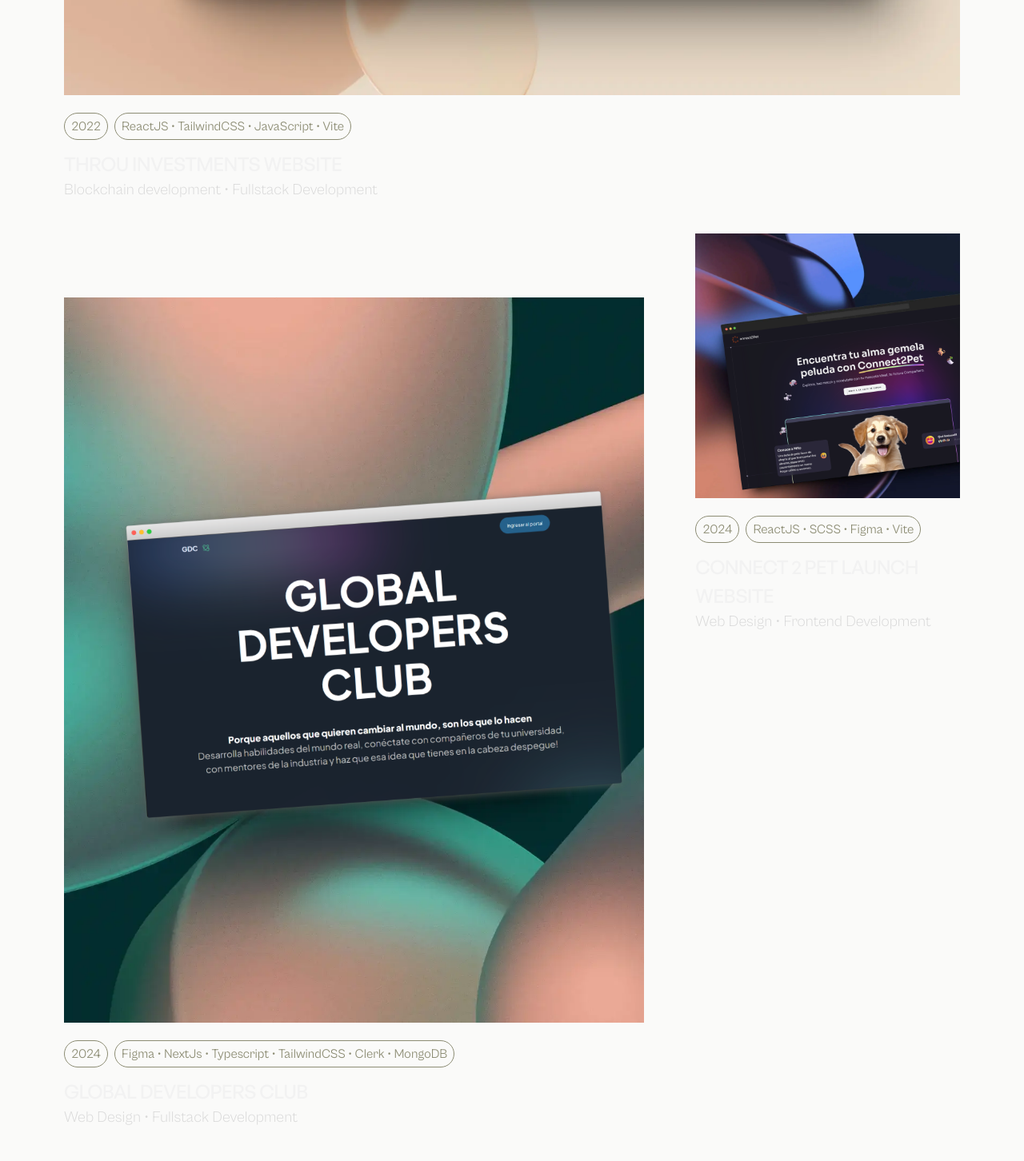
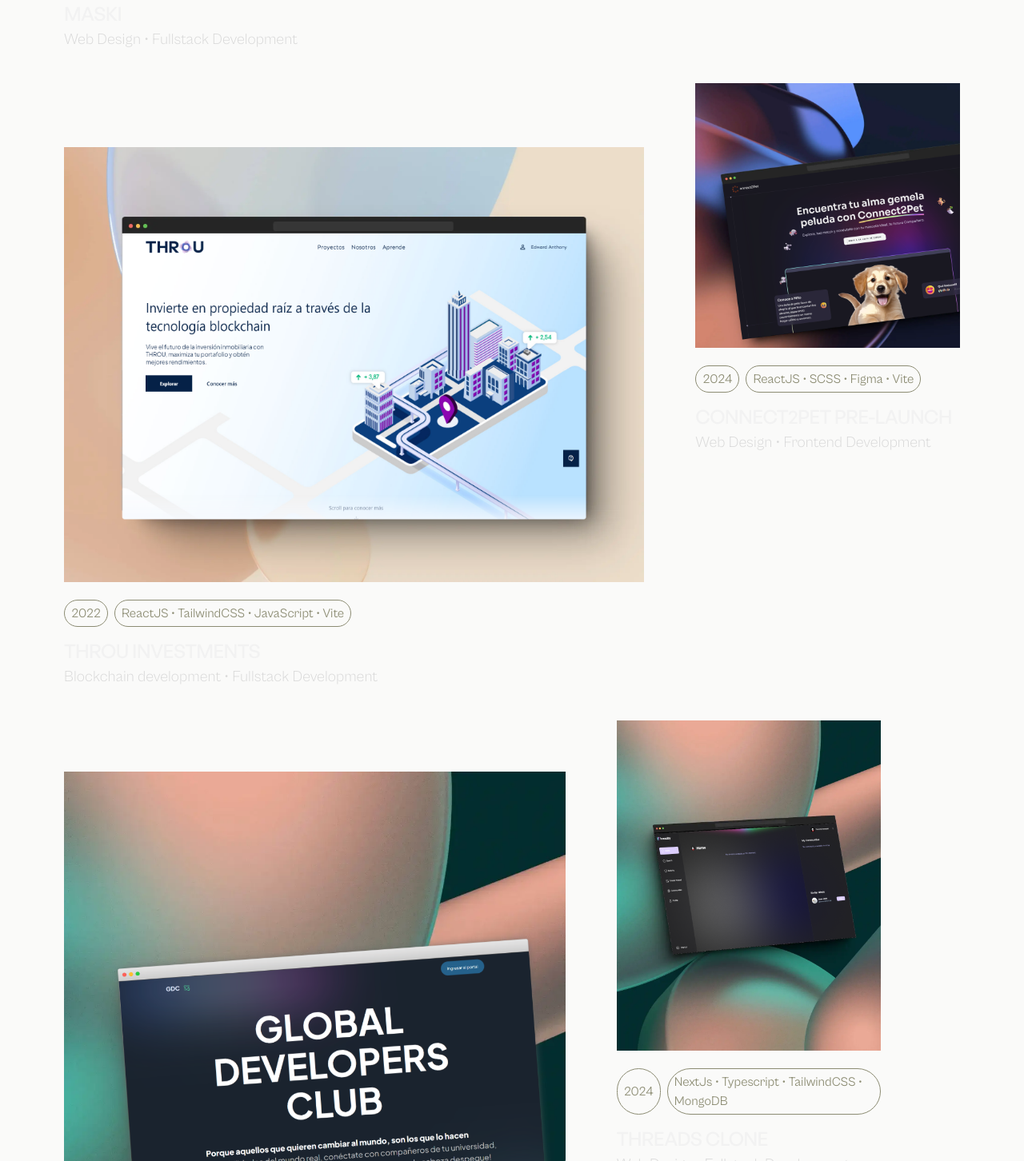
Before and after one commit to Kayeddy/portfolio-v2-web, a React (Vite) app: page /#hero in a window 1280 px wide. Shown: the part 4618-6070 px from the top of the page at 80% size. Built offline with nearby package versions, Linux system fonts and the light colour scheme.

Commit message:
refactor(works): Updated works

```diff
--- a/package.json
+++ b/package.json
@@ -15,6 +15,7 @@
     "@studio-freight/lenis": "^1.0.13",
     "@vercel/analytics": "^1.2.2",
     "@vercel/speed-insights": "^1.0.10",
+    "framer-motion": "^11.2.13",
     "gsap": "^3.11.5",
     "react": "^18.2.0",
     "react-dom": "^18.2.0",
--- a/src/components/homepage/Works.jsx
+++ b/src/components/homepage/Works.jsx
@@ -4,6 +4,7 @@ import throu from "/src/assets/images/throu.webp";
 import gdc from "/src/assets/images/gdc.webp";
 import threadsy from "/src/assets/images/threadsy.webp";
 import c2p_launch from "/src/assets/images/c2p_launch.webp";
+import maski from "/src/assets/images/maski.webp";
 
 import Projects from "../ui/Projects";
 import Heading from "../ui/Heading";
@@ -20,26 +21,30 @@ export default function Works({ forwardedRef, hashRef }) {
           {/* Project #1 */}
           <div className="col-span-1 md:col-span-12">
             <Projects
-              link="https://throu.app"
-              img={throu}
-              alt="Throu Investments Website"
-              name="throu investments website"
-              type="Blockchain development • Fullstack Development"
-              year="2022"
-              tools="ReactJS • TailwindCSS • JavaScript • Vite"
+              link="https://maski.pet"
+              img={maski}
+              alt="Maski"
+              name="Maski"
+              type="Web Design • Fullstack Development"
+              year="2024"
+              tools="Figma • NextJs • Typescript • TailwindCSS • MongoDB"
+              description="Tinder-like app designed to make pet adoption an
+          enjoyable and intuitive experience. Swipe through profiles of adorable
+          pets, just like you would on a dating app, to find the perfect match."
             />
           </div>
 
           {/* Project #2 */}
           <div className="col-span-1 h-fit pt-0 md:col-span-8 md:pt-20">
             <Projects
-              link="globaldeveloperclubs.com"
-              img={gdc}
-              alt="global developers club website"
-              name="Global developers Club"
-              type="Web Design • Fullstack Development"
-              year="2024"
-              tools="Figma • NextJs • Typescript • TailwindCSS • Clerk • MongoDB"
+              link="https://throu.app"
+              img={throu}
+              alt="throu_investments_platform"
+              name="Throu investments"
+              type="Blockchain development • Fullstack Development"
+              year="2022"
+              tools="ReactJS • TailwindCSS • JavaScript • Vite "
+              description="Platform that allows the tokenization of real estate assets, making it easier for investors to buy and sell fractions of properties."
             />
           </div>
 
@@ -48,24 +53,39 @@ export default function Works({ forwardedRef, hashRef }) {
             <Projects
               link="https://connect2pet.app"
               img={c2p_launch}
-              alt="connect2pet launch website"
-              name="connect 2 pet launch website"
+              alt="connect_2_pet_pre_launch_website"
+              name="CONNECT2PET PRE-LAUNCH"
               type="Web Design • Frontend Development"
               year="2024"
               tools="ReactJS • SCSS • Figma • Vite"
+              description="pre-launch website of Maski, formerly known as Connect2Pet. This website was designed to track and engage potential users in the pet adoption community that would be interested in using the official version of the platform."
             />
           </div>
 
           {/* Project #4 */}
           <div className="col-span-1 pt-0 md:col-span-7 md:pt-16">
             <Projects
-              link="https://threads-clone-web.vercel.app"
+              link="https://globaldeveloperclubs.com"
+              img={gdc}
+              alt="personal threads clone website"
+              name="GlOBAL DEVELOPERS CLUB"
+              type="Web Design • Fullstack Development "
+              year="2023"
+              tools="NextJs • Typescript • TailwindCSS • MongoDB"
+              description="At Global Developers Club, we provide exclusive resources and support from our partners to help you and your co-founders or team members take your project to the next level. From the initial idea to a fully developed product, we are here to assist you every step of the way."
+            />
+          </div>
+
+          <div className="col-span-1 h-fit md:col-span-4">
+            <Projects
+              link="https://sunnysidechallenge.netlify.app"
               img={threadsy}
-              alt="personal threads clone website"
-              name="personal threads clone website"
-              type="Fullstack Development"
-              year="2023"
-              tools="NextJs • Typescript • TailwindCSS • Clerk • MongoDB"
+              alt="threads_clone"
+              name="THREADS CLONE"
+              type="Web Design • Fullstack Development "
+              year="2024"
+              tools="NextJs • Typescript • TailwindCSS • MongoDB"
+              description="A personal project designed as a copy of Meta's Threads platform with additional functionalities."
             />
           </div>
 
@@ -80,18 +100,6 @@ export default function Works({ forwardedRef, hashRef }) {
               tools="ReactJS • SCSS • Figma • Vite"
             />
           </div> */}
-
-          {/* <div className="col-span-1 h-fit md:col-span-4">
-            <Projects
-              link="https://sunnysidechallenge.netlify.app"
-              img={c2p_launch}
-              alt="sunnyside project mockup"
-              name="SUNNYSIDE LANDING PAGE"
-              type="Frontend Development"
-              year="2022"
-              tools="HTML • TailwindCSS • JavaScript"
-            />
-          </div> */}
         </div>
       </section>
     </div>
--- a/src/components/ui/Projects.jsx
+++ b/src/components/ui/Projects.jsx
@@ -1,12 +1,33 @@
+import { AnimatePresence, motion } from "framer-motion";
+import { useState } from "react";
+
 /* eslint-disable react/prop-types */
-export default function Projects({ name, img, alt, type, link, year, tools }) {
+export default function Projects({
+  name,
+  img,
+  alt,
+  type,
+  link,
+  year,
+  tools,
+  description,
+}) {
+  const [isHovered, setIsHovered] = useState(false);
+
+  const hoverVariants = {
+    hidden: { opacity: 0, y: 10 },
+    visible: { opacity: 1, y: 0 },
+  };
+
   return (
     <div>
       <a
         target="_blank"
         rel="noreferrer"
         href={link}
-        className="img group inline-block overflow-hidden duration-200 ease-linear hover:rounded-3xl"
+        className="img group relative inline-block overflow-hidden duration-200 ease-linear hover:rounded-3xl"
+        onMouseEnter={() => setIsHovered(true)}
+        onMouseLeave={() => setIsHovered(false)}
       >
         <img
           className="w-screen duration-700 ease-in-out group-hover:scale-105"
@@ -15,6 +36,20 @@ export default function Projects({ name, img, alt, type, link, year, tools }) {
           width="800"
           height="600"
         />
+        <AnimatePresence>
+          {isHovered && (
+            <motion.span
+              className="absolute bottom-4 left-0 right-0 mx-auto flex w-[80%] items-center justify-center self-center rounded-[10px] bg-black/50 p-4 align-middle text-body-1 font-light text-white backdrop-blur-lg 2xl:text-2xl"
+              initial="hidden"
+              animate="visible"
+              exit="hidden"
+              variants={hoverVariants}
+              transition={{ duration: 0.5, ease: "easeInOut" }}
+            >
+              {description}
+            </motion.span>
+          )}
+        </AnimatePresence>
       </a>
       <div className="mt-4">
         <div className="mb-3 flex space-x-2">
```
Also changed, not shown: src/assets/images/maski.webp (added), 1 other file (tests, documents, lock files or other folders).
